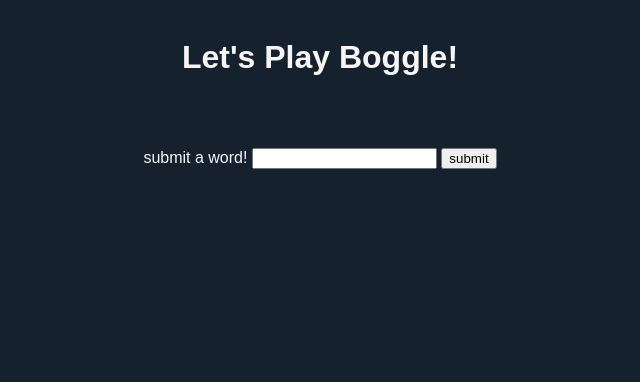
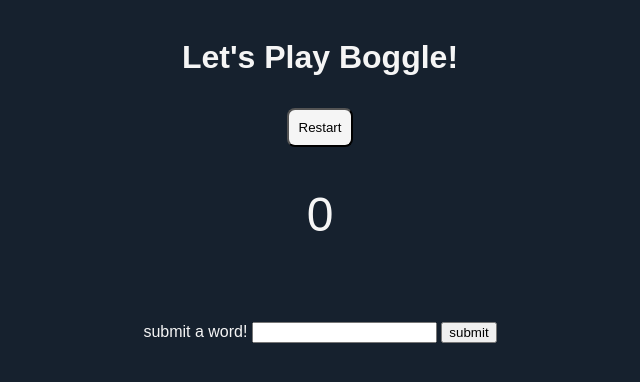
Before and after one commit to dixls/flask-boggle, a Flask app: page / in a window 1280 px wide. Shown: the top 382 px of the page, without its empty margins (320-960 px from the left). Run offline with Flask 2, Linux system fonts and the light colour scheme; data that the repository does not hold is empty; parts of the project's set-up code (start-up, migrations or seed data) failed here and were passed over.

Commit message:
score working, restart button working

```diff
--- a/app.py
+++ b/app.py
@@ -1,5 +1,5 @@
 from boggle import Boggle
-from flask import Flask, render_template, request
+from flask import Flask, redirect, render_template, request
 from flask_debugtoolbar import DebugToolbarExtension
 
 app = Flask(__name__)
@@ -25,6 +25,7 @@ def board_render():
 
 @app.route('/guess', methods=["POST"])
 def check_guess():
+    """checks submitted guess and returns a dict with the updated list of correct guesses and a message and status if relevant"""
     global correct_guesses
     guess = request.get_json()['guess']
     result = boggle_game.check_valid_word(game_board, guess)
@@ -50,7 +51,21 @@ def check_guess():
 
 @app.route('/guess', methods=["GET"])
 def get_guesses():
+    """a route for the front end to retrieve correct guesses list without submitting a new guess"""
     response = {
         'answers': correct_guesses
     }
     return response
+
+@app.route('/restart')
+def restart_game():
+    """creates a new board, and resets the list of correct guesses"""
+    global game_board
+    global correct_guesses
+    global boggle_game
+
+    boggle_game = Boggle()
+    game_board = boggle_game.make_board()
+    correct_guesses = []
+
+    return redirect('/')
--- a/static/app.js
+++ b/static/app.js
@@ -2,6 +2,8 @@ const $form = $('#guess-form');
 const $guess = $('#guess');
 const $word_list = $('#word_list');
 const $msg = $('#message')
+const $scoreBoard = $('#scoreboard')
+const $restart = $('.restartBtn')
 
 let correctGuesses = []
 
@@ -11,6 +13,8 @@ async function onPageLoad(){
     result = await getGuesses();
     correctGuesses = result.data.answers;
     updateWordList(correctGuesses);
+    $msg.hide()
+    $scoreBoard.text(calcScore());
 }
 
 async function makeGuess(guess){
@@ -56,8 +60,8 @@ function updateMessage(result){
 
 function calcScore(){
     let score = 0;
-    for (let word in correctGuesses){
-        score += word.length
+    for (let word of correctGuesses){
+        score += word.length;
     }
     return score
 }
@@ -73,6 +77,8 @@ async function submitGuess(event){
     updateWordList(correctGuesses);
 
     updateMessage(result);
+
+    $scoreBoard.text(calcScore());
 }
 
 $form.on('submit', submitGuess)
--- a/static/style.css
+++ b/static/style.css
@@ -28,6 +28,14 @@ body {
 .word-list{
     font-size: 1.4rem;
 }
+.restartBtn{
+    margin:auto;
+    padding: 0;
+} .restartBtn button{
+    background-color: whitesmoke;
+    padding: 10px;
+    border-radius: 8px;
+}
 #message{
     text-align: center;
     margin:auto;
@@ -49,6 +57,12 @@ body {
     display: block;
     margin:auto;
 }
+#scoreboard{
+    display: block;
+    margin:auto;
+    text-align: center;
+    font-size: 3rem;
+}
 td {
     height: 20px;
     width: 20px;
--- a/templates/board.html
+++ b/templates/board.html
@@ -2,6 +2,11 @@
 
 {% block title %}{{title}}{% endblock %}
 {% block container %}
+<form action="restart" method="get" class="restartBtn">
+    <button>Restart</button>
+</form>
+<div class="break"></div>
+{% include 'scoreboard.html' %}
 <table id="game-board">
     {% for row in board %}
         <tr>
--- /dev/null
+++ b/templates/scoreboard.html
@@ -0,0 +1,4 @@
+{% block score_board %}
+<div id="scoreboard">0</div>
+<div class="break"></div>
+{% endblock %}
```
Also changed, not shown: test_app.py (line endings or trailing spaces).
